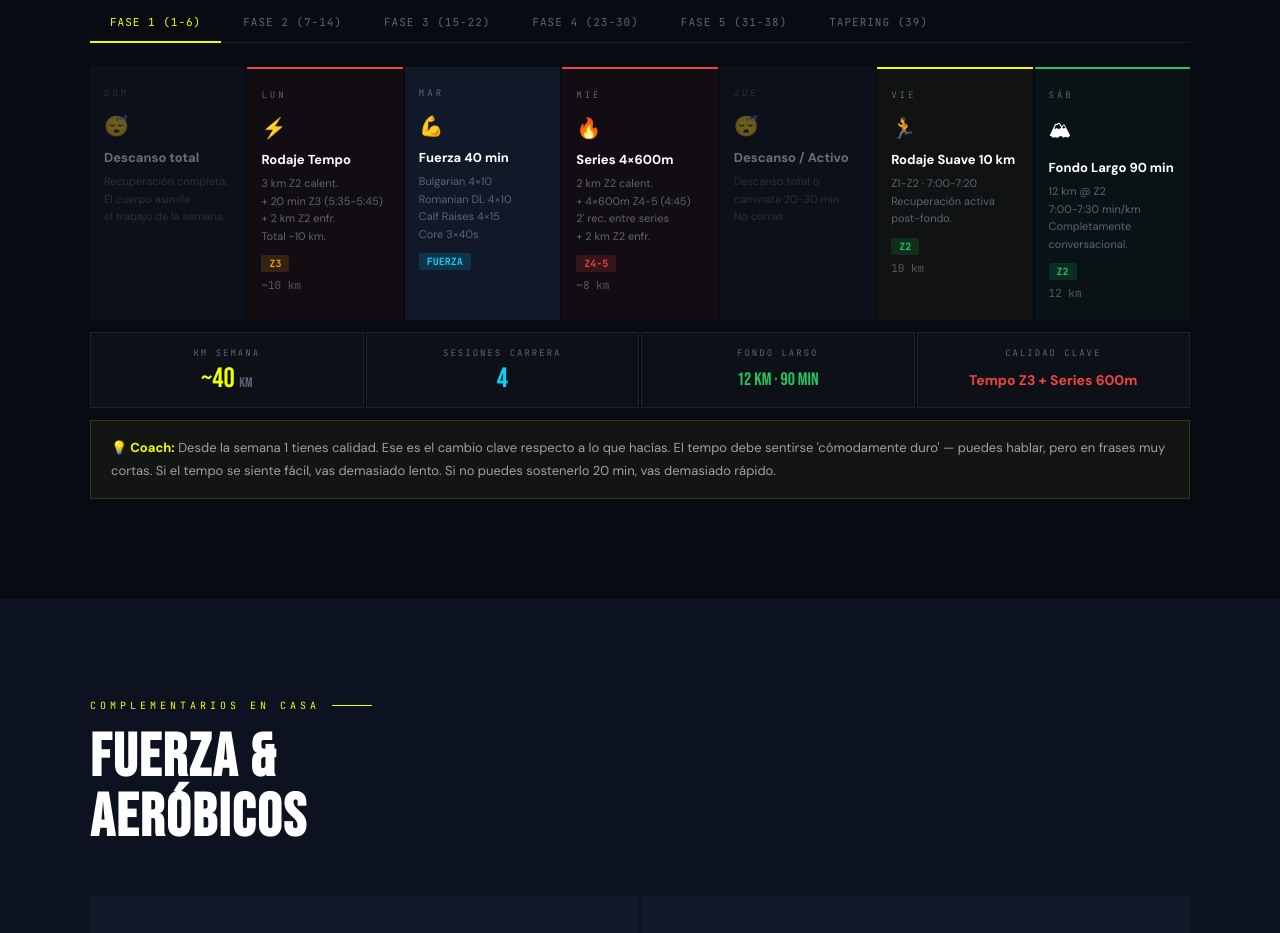
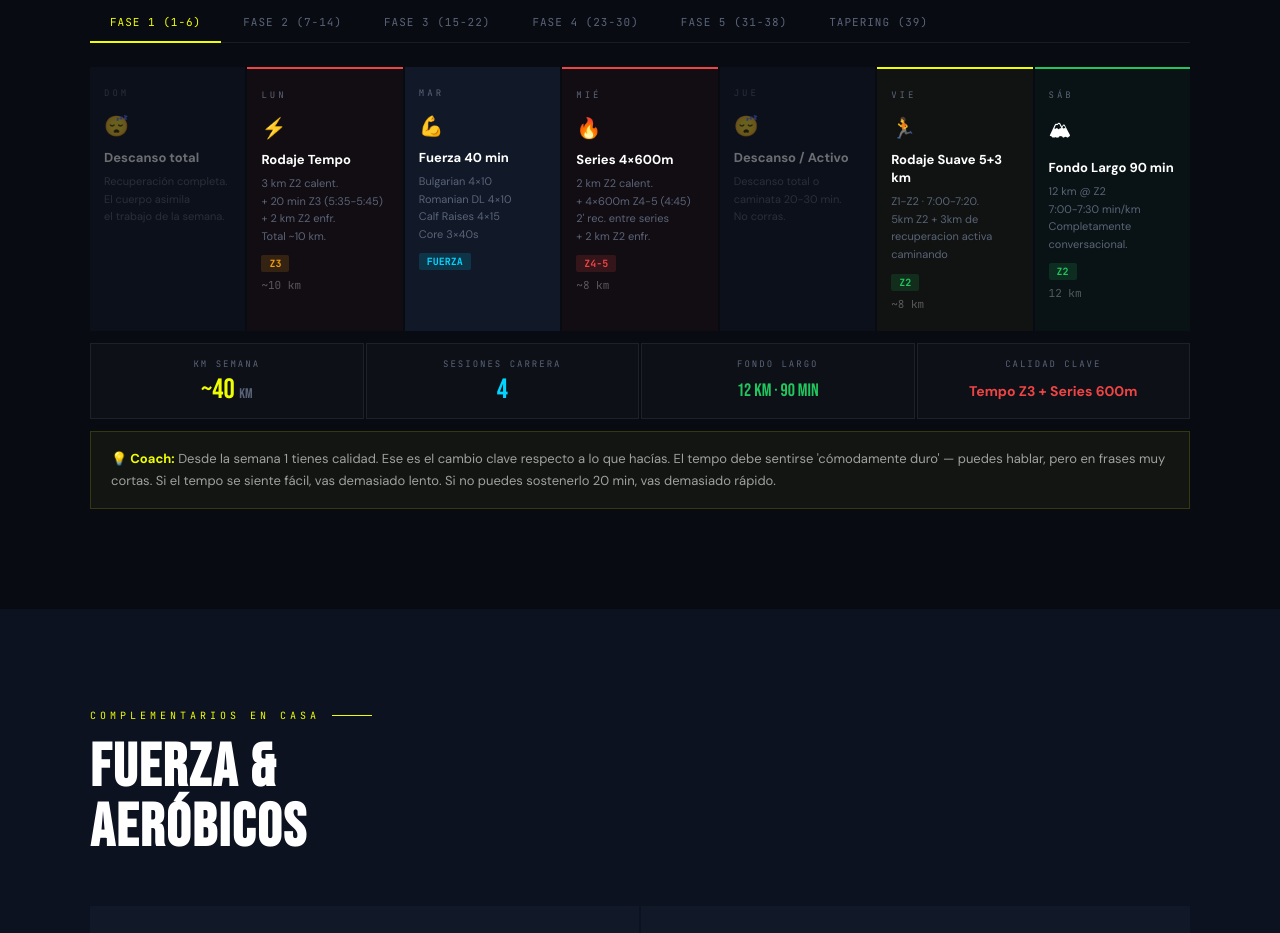
Before and after one commit to ArielVillalona/runprogress, a plain HTML site: page plan_10k_landing_v2.html in a window 1280 px wide. Shown: the part 4948-5881 px from the top of the page. Drawn offline with Linux system fonts and the light colour scheme.

Commit message:
plan update

```diff
--- a/plan_10k_landing_v2.html
+++ b/plan_10k_landing_v2.html
@@ -561,7 +561,7 @@ days:[
 {n:'MAR',i:'💪',t:'Fuerza 40 min',d:'Bulgarian 4×10\nRomanian DL 4×10\nCalf Raises 4×15\nCore 3×40s',z:'FUERZA',c:'',km:''},
 {n:'MIÉ',i:'🔥',t:'Series 4×600m',d:'2 km Z2 calent.\n+ 4×600m Z4-5 (4:45)\n2\' rec. entre series\n+ 2 km Z2 enfr.',z:'Z4-5',c:'quality',km:'~8 km'},
 {n:'JUE',i:'😴',t:'Descanso / Activo',d:'Descanso total o\ncaminata 20-30 min.\nNo corras.',z:'',c:'rest',km:''},
-{n:'VIE',i:'🏃',t:'Rodaje Suave 10 km',d:'Z1-Z2 · 7:00-7:20\nRecuperación activa\npost-fondo.',z:'Z2',c:'active',km:'10 km'},
+{n:'VIE',i:'🏃',t:'Rodaje Suave 5+3 km',d:'Z1-Z2 · 7:00-7:20.\n5km Z2 + 3km de recuperacion activa caminando',z:'Z2',c:'active',km:'~8 km'},
 {n:'SÁB',i:'🏔',t:'Fondo Largo 90 min',d:'12 km @ Z2\n7:00-7:30 min/km\nCompletamente\nconversacional.',z:'Z2',c:'long-run',km:'12 km'},
 ]},
 2:{tip:"El umbral de lactato es el punto donde el ácido láctico empieza a acumularse más rápido de lo que el cuerpo puede eliminarlo. Entrenar en Z3 eleva ese punto — y cuando el umbral sube, correr a 5:00 min/km produce menos ácido láctico. Ese es el mecanismo detrás de todo el tempo.",km:"40-42",sessions:"4",fondo:"12 km (2 km Z3 al final)",quality:"Tempo 30 min + 800m",
```
